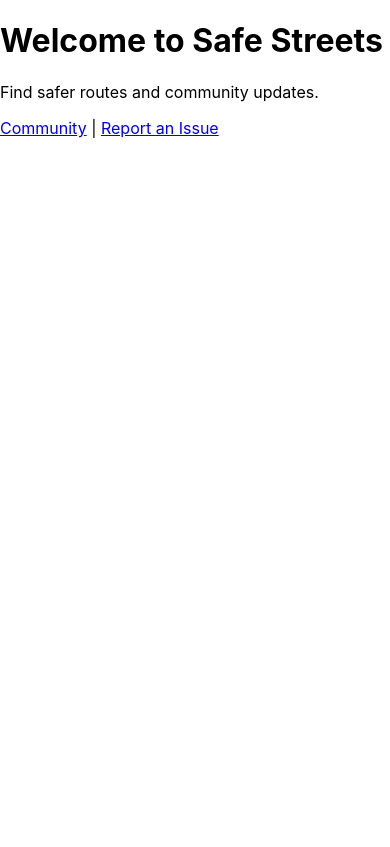
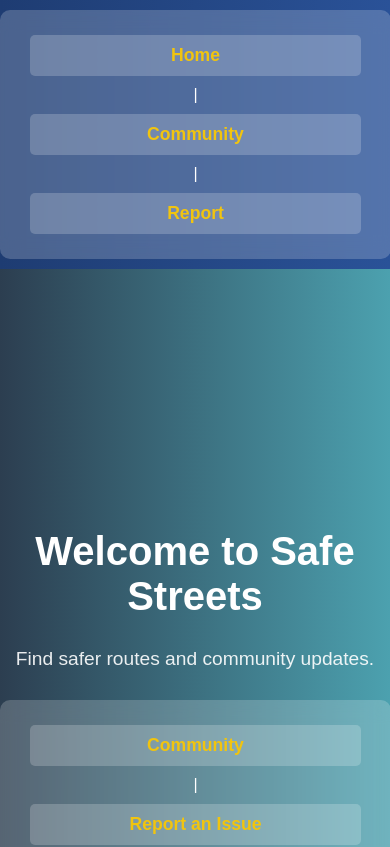
Before and after one commit to basticks02/safestreets, a React (Create React App) app in the folder safe-streets-pwa/: page / in a window 390 px wide. Shown: the top 847 px of the page. Built offline with nearby package versions, Linux system fonts and the light colour scheme.

Commit message:
add navigation menu and styles for Home, Community, Report, and NotFound pages; refactor App component

```diff
--- a/safe-streets-pwa/src/App.css
+++ b/safe-streets-pwa/src/App.css
@@ -1,38 +1,59 @@
-.App {
-  text-align: center;
+/* Global App Styles */
+body {
+  margin: 0;
+  padding: 0;
+  font-family: 'Arial', sans-serif;
+  background: linear-gradient(to right, #1e3c72, #2a5298);
+  color: white;
 }
 
-.App-logo {
-  height: 40vmin;
-  pointer-events: none;
+/* Navigation Bar */
+nav {
+  background: rgba(255, 255, 255, 0.2);
+  padding: 15px 20px;
+  text-align: center;
+  border-radius: 10px;
+  margin: 10px auto;
+  width: 90%;
+  max-width: 800px;
+  backdrop-filter: blur(10px);
 }
 
-@media (prefers-reduced-motion: no-preference) {
-  .App-logo {
-    animation: App-logo-spin infinite 20s linear;
-  }
+nav a {
+  color: #f1c40f;
+  text-decoration: none;
+  font-size: 1.1rem;
+  font-weight: bold;
+  padding: 10px 20px;
+  transition: color 0.3s ease, background 0.3s ease;
+  border-radius: 5px;
 }
 
-.App-header {
-  background-color: #282c34;
-  min-height: 100vh;
+nav a:hover {
+  color: #2c3e50;
+  background: rgba(255, 255, 255, 0.5);
+}
+
+/* App Layout */
+.app-container {
   display: flex;
   flex-direction: column;
   align-items: center;
   justify-content: center;
-  font-size: calc(10px + 2vmin);
-  color: white;
+  text-align: center;
+  min-height: 100vh;
+  padding: 20px;
 }
 
-.App-link {
-  color: #61dafb;
-}
+/* Responsive Styles */
+@media (max-width: 768px) {
+  nav {
+    flex-direction: column;
+    text-align: center;
+  }
 
-@keyframes App-logo-spin {
-  from {
-    transform: rotate(0deg);
-  }
-  to {
-    transform: rotate(360deg);
+  nav a {
+    display: block;
+    margin-bottom: 10px;
   }
 }
--- a/safe-streets-pwa/src/App.js
+++ b/safe-streets-pwa/src/App.js
@@ -1,12 +1,20 @@
-import { BrowserRouter as Router, Routes, Route } from 'react-router-dom';
+import { BrowserRouter as Router, Routes, Route, Link } from 'react-router-dom';
 import Home from './pages/Home';
 import Community from './pages/Community';
 import Report from './pages/Report';
 import NotFound from './pages/NotFound';
+import './App.css';
 
 function App() {
   return (
     <Router>
+      {/* ✅ Navigation Menu */}
+      <nav>
+        <Link to="/">Home</Link> |
+        <Link to="/community">Community</Link> |
+        <Link to="/report">Report</Link>
+      </nav>
+
       <Routes>
         <Route path="/" element={<Home />} />
         <Route path="/community" element={<Community />} />
--- a/safe-streets-pwa/src/pages/Community.js
+++ b/safe-streets-pwa/src/pages/Community.js
@@ -1,4 +1,5 @@
 import React from 'react';
+import './styles/Community.css';
 
 function Community() {
   return (
--- a/safe-streets-pwa/src/pages/Home.js
+++ b/safe-streets-pwa/src/pages/Home.js
@@ -1,13 +1,15 @@
 import React from 'react';
 import { Link } from 'react-router-dom';
+import './styles/Home.css';
 
 function Home() {
   return (
-    <div>
+    <div className="home-container">
       <h1>Welcome to Safe Streets</h1>
       <p>Find safer routes and community updates.</p>
       <nav>
-        <Link to="/community">Community</Link> | <Link to="/report">Report an Issue</Link>
+        <Link to="/community">Community</Link> |
+        <Link to="/report">Report an Issue</Link>
       </nav>
     </div>
   );
--- a/safe-streets-pwa/src/pages/NotFound.js
+++ b/safe-streets-pwa/src/pages/NotFound.js
@@ -1,6 +1,6 @@
 import React from 'react';
 import { Link } from 'react-router-dom';
-
+import './styles/NotFound.css';
 function NotFound() {
   return (
     <div>
--- a/safe-streets-pwa/src/pages/Report.js
+++ b/safe-streets-pwa/src/pages/Report.js
@@ -1,5 +1,5 @@
 import React from 'react';
-
+import './styles/Report.css';
 function Report() {
   return (
     <div>
--- /dev/null
+++ b/safe-streets-pwa/src/pages/styles/Community.css
@@ -0,0 +1,38 @@
+.community-container {
+    background: #ecf0f1;
+    color: #2c3e50;
+    height: 100vh;
+    display: flex;
+    flex-direction: column;
+    justify-content: center;
+    align-items: center;
+    text-align: center;
+    font-family: 'Arial', sans-serif;
+  }
+
+  .community-container h1 {
+    font-size: 2rem;
+    margin-bottom: 10px;
+  }
+
+  .community-container p {
+    font-size: 1.2rem;
+    max-width: 600px;
+    line-height: 1.5;
+  }
+
+  .community-container button {
+    margin-top: 15px;
+    padding: 10px 20px;
+    font-size: 1rem;
+    background: #3498db;
+    color: white;
+    border: none;
+    border-radius: 5px;
+    cursor: pointer;
+    transition: background 0.3s ease;
+  }
+
+  .community-container button:hover {
+    background: #2980b9;
+  }
--- /dev/null
+++ b/safe-streets-pwa/src/pages/styles/Home.css
@@ -0,0 +1,40 @@
+.home-container {
+    text-align: center;
+    background: linear-gradient(to right, #2c3e50, #4ca1af);
+    color: white;
+    height: 100vh;
+    display: flex;
+    flex-direction: column;
+    justify-content: center;
+    align-items: center;
+    font-family: 'Arial', sans-serif;
+  }
+
+  .home-container h1 {
+    font-size: 2.5rem;
+    margin-bottom: 10px;
+  }
+
+  .home-container p {
+    font-size: 1.2rem;
+    opacity: 0.9;
+  }
+
+  nav {
+    margin-top: 20px;
+  }
+
+  nav a {
+    color: #f1c40f;
+    font-weight: bold;
+    text-decoration: none;
+    padding: 10px 20px;
+    margin: 10px;
+    border-radius: 5px;
+    background: rgba(255, 255, 255, 0.2);
+    transition: background 0.3s;
+  }
+
+  nav a:hover {
+    background: rgba(255, 255, 255, 0.5);
+  }
--- /dev/null
+++ b/safe-streets-pwa/src/pages/styles/NotFound.css
@@ -0,0 +1,33 @@
+.notfound-container {
+    text-align: center;
+    height: 100vh;
+    display: flex;
+    flex-direction: column;
+    justify-content: center;
+    align-items: center;
+    background: #95a5a6;
+    color: white;
+    font-family: 'Arial', sans-serif;
+  }
+
+  .notfound-container h1 {
+    font-size: 3rem;
+  }
+
+  .notfound-container p {
+    font-size: 1.2rem;
+    margin-bottom: 15px;
+  }
+
+  .notfound-container a {
+    text-decoration: none;
+    background: white;
+    color: #2c3e50;
+    padding: 10px 15px;
+    border-radius: 5px;
+    font-weight: bold;
+  }
+
+  .notfound-container a:hover {
+    background: #ecf0f1;
+  }
--- /dev/null
+++ b/safe-streets-pwa/src/pages/styles/Report.css
@@ -0,0 +1,37 @@
+.report-container {
+    background: #f8d7da;
+    color: #721c24;
+    height: 100vh;
+    display: flex;
+    flex-direction: column;
+    justify-content: center;
+    align-items: center;
+    text-align: center;
+    font-family: 'Arial', sans-serif;
+  }
+
+  .report-container h1 {
+    font-size: 2rem;
+  }
+
+  .report-container p {
+    font-size: 1.2rem;
+    max-width: 600px;
+    line-height: 1.5;
+  }
+
+  .report-container button {
+    margin-top: 15px;
+    padding: 10px 20px;
+    font-size: 1rem;
+    background: #c0392b;
+    color: white;
+    border: none;
+    border-radius: 5px;
+    cursor: pointer;
+    transition: background 0.3s ease;
+  }
+
+  .report-container button:hover {
+    background: #e74c3c;
+  }
```
